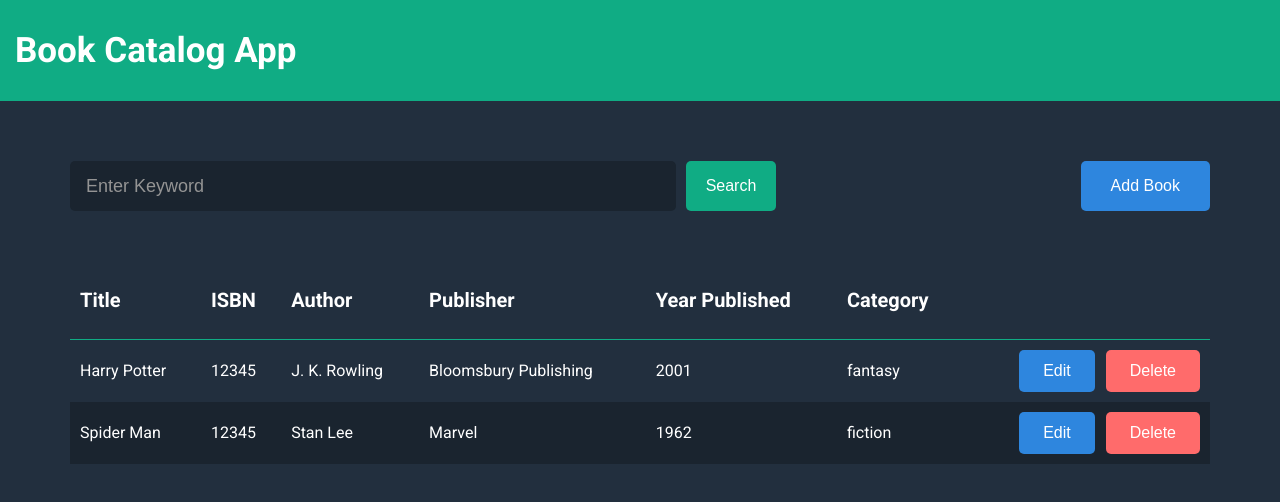
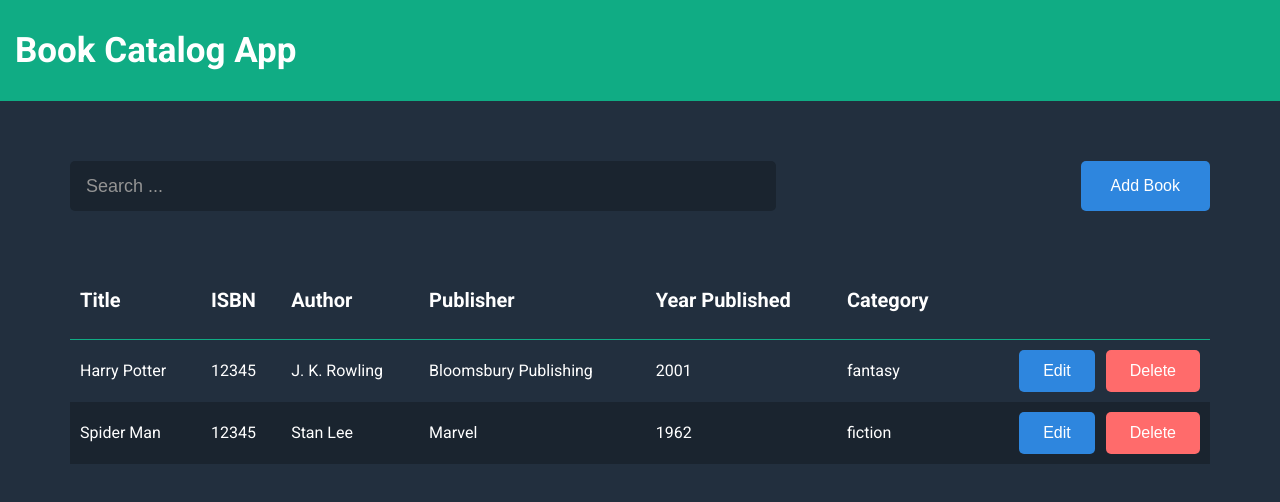
Before and after one commit to niketski/react-book-catalog-app, a React (Create React App) app: page / in a window 1280 px wide. Shown: the top 502 px of the page. Built offline with nearby package versions, Linux system fonts and the light colour scheme.

Commit message:
added filter books function and modified search book component

```diff
--- a/src/App.js
+++ b/src/App.js
@@ -10,13 +10,15 @@ import AddBookModal from './components/addBookModal/AddBookModal';
 import EditBookModal from './components/editBookModal/EditBookModal';
 
 class App extends React.Component {
+
   constructor(props) {
     super(props);
     this.state = {
       addBookModalIsActive: false,
       editBookModalIsActive: false,
       currentBook: null,
-      books: []
+      searchValue: '',
+      books: [],
     };
     this.showAddBookModal  = this.showAddBookModal.bind(this);
     this.hideAddBookModal  = this.hideAddBookModal.bind(this);
@@ -25,6 +27,7 @@ class App extends React.Component {
     this.updateBook        = this.updateBook.bind(this);
     this.showEditBookModal = this.showEditBookModal.bind(this);
     this.hideEditBookModal = this.hideEditBookModal.bind(this);
+    this.searchInputChangeHandler = this.searchInputChangeHandler.bind(this);
   }
 
   showAddBookModal() {
@@ -92,6 +95,17 @@ class App extends React.Component {
     console.log('edit');
   }
 
+  searchInputChangeHandler(event) {
+
+    this.setState(prevState => {
+      return {
+        searchValue: event.target.value
+      }
+    });
+
+  }
+
+
   // lifecycle methods
   componentDidMount() {
     console.log('mounted');
@@ -105,7 +119,28 @@ class App extends React.Component {
   }
 
   render() {
-    const { addBookModalIsActive, books, editBookModalIsActive, currentBook } = this.state;
+    let {
+        addBookModalIsActive,
+        books,
+        editBookModalIsActive,
+        currentBook,
+        searchValue } = this.state;
+
+    // filter books
+    books = books.filter(book => {
+
+      if(searchValue == '') return book;
+
+      for(let data in book) {
+
+        if(book[data].toString().trim().toLowerCase().includes(searchValue.trim().toLowerCase())) {
+          return book;
+        }
+
+      }
+
+    });
+
 
     return (
       <React.Fragment>
@@ -117,10 +152,10 @@ class App extends React.Component {
 
         { editBookModalIsActive ? <EditBookModal onSubmit={this.updateBook} onClose={this.hideEditBookModal} book={currentBook}/> : null }
 
-      {/* end modals */}
+        {/* end modals */}
 
         <main>
-          <BooksPanel addBookModalShowHandler={this.showAddBookModal} />
+          <BooksPanel searchValue={searchValue} onChangeHandler={this.searchInputChangeHandler} addBookModalShowHandler={this.showAddBookModal} />
           <BooksTable editBookModalShowHandler={this.showEditBookModal} deleteBook={this.deleteBookHandler} books={books}/>
         </main>
       </React.Fragment>
--- a/src/components/BooksPanel/BooksPanel.js
+++ b/src/components/BooksPanel/BooksPanel.js
@@ -5,7 +5,7 @@ function BooksPanel(props) {
     return (
         <div className={styles.booksPanel}>
             <div className={styles.searchBookHolder}>
-                <SearchBook/>
+                <SearchBook searchValue={props.searchValue} onChangeHandler={props.onChangeHandler}/>
             </div>
             <button type="button" className="btnSecondary" onClick={props.addBookModalShowHandler}>Add Book</button>
         </div>
--- a/src/components/searchBook/SearchBook.js
+++ b/src/components/searchBook/SearchBook.js
@@ -1,50 +1,26 @@
 import React from 'react';
 import styles from './SearchBook.module.css';
 
-class SearchBook extends React.Component {
+function SearchBook(props) {
+    const { onChangeHandler, searchValue } = props;
 
-    constructor(props) {
-        super(props);
-        this.state = {
-            inputValue: ''
-        };
-        this.inputChange = this.inputChange.bind(this);
-        this.handleFormSubmit = this.handleFormSubmit.bind(this);
-    }
 
-    inputChange(event) {
-        this.setState(() => {
-            return {
-                inputValue: event.target.value
-            }
-        });
-    }
-
-    handleFormSubmit(event) {
-        event.preventDefault();
-
-        console.log('Submitted');
-    }
-
-    render() {
-        return (
-            <div className={styles.searchBook}>
-                <form onSubmit={this.handleFormSubmit}>
+    return (
+        <div className={styles.searchBook}>
+                <form>
                     <div className={`inputField ${styles.searchBookField}`} >
                         <label htmlFor="book-keyword">Enter Keyword</label>
                         <input
                             type="text"
                             id="book-keyword"
-                            placeholder="Enter Keyword"
-                            value={this.state.inputValue}
-                            onChange={this.inputChange}
+                            placeholder="Search ..."
+                            value={searchValue}
+                            onChange={onChangeHandler}
                         />
                     </div>
-                    <button type="submit" className="btnPrimary">Search</button>
                 </form>
             </div>
-        );
-    }
+    );
 }
 
 export default SearchBook;
--- a/src/components/searchBook/SearchBook.module.css
+++ b/src/components/searchBook/SearchBook.module.css
@@ -6,18 +6,8 @@
         font-size: 0;
     }
 
-        .searchBookField, button {
+        .searchBookField {
             display: inline-block;
             vertical-align: middle;
+            width: 100%;
         }
-
-        .searchBookField {
-            width: calc(100% - 100px);
-        }
-
-
-            .searchBook button {
-                width: 90px;
-                margin-left: 10px;
-                padding: 0;
-            }
```
